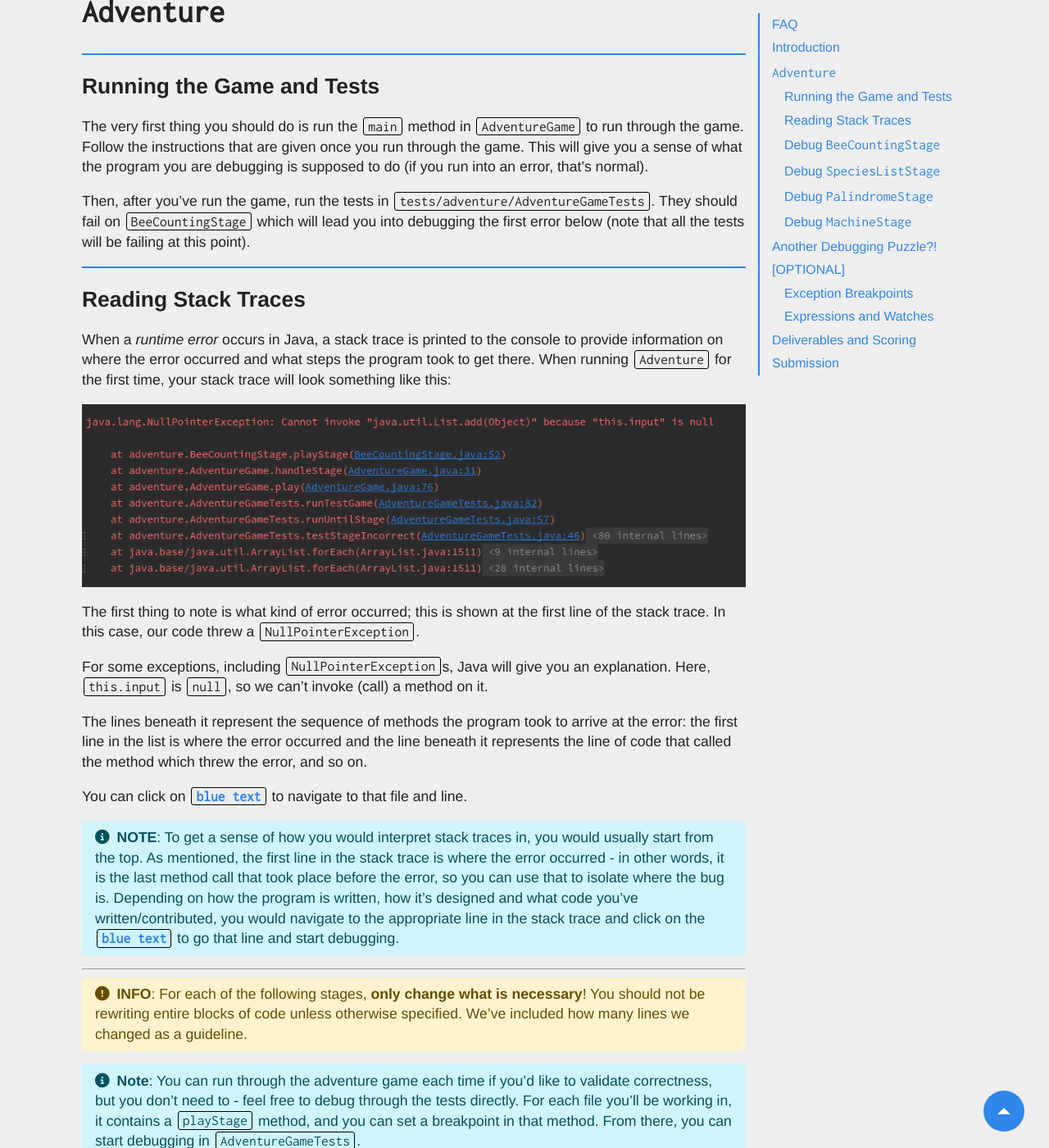
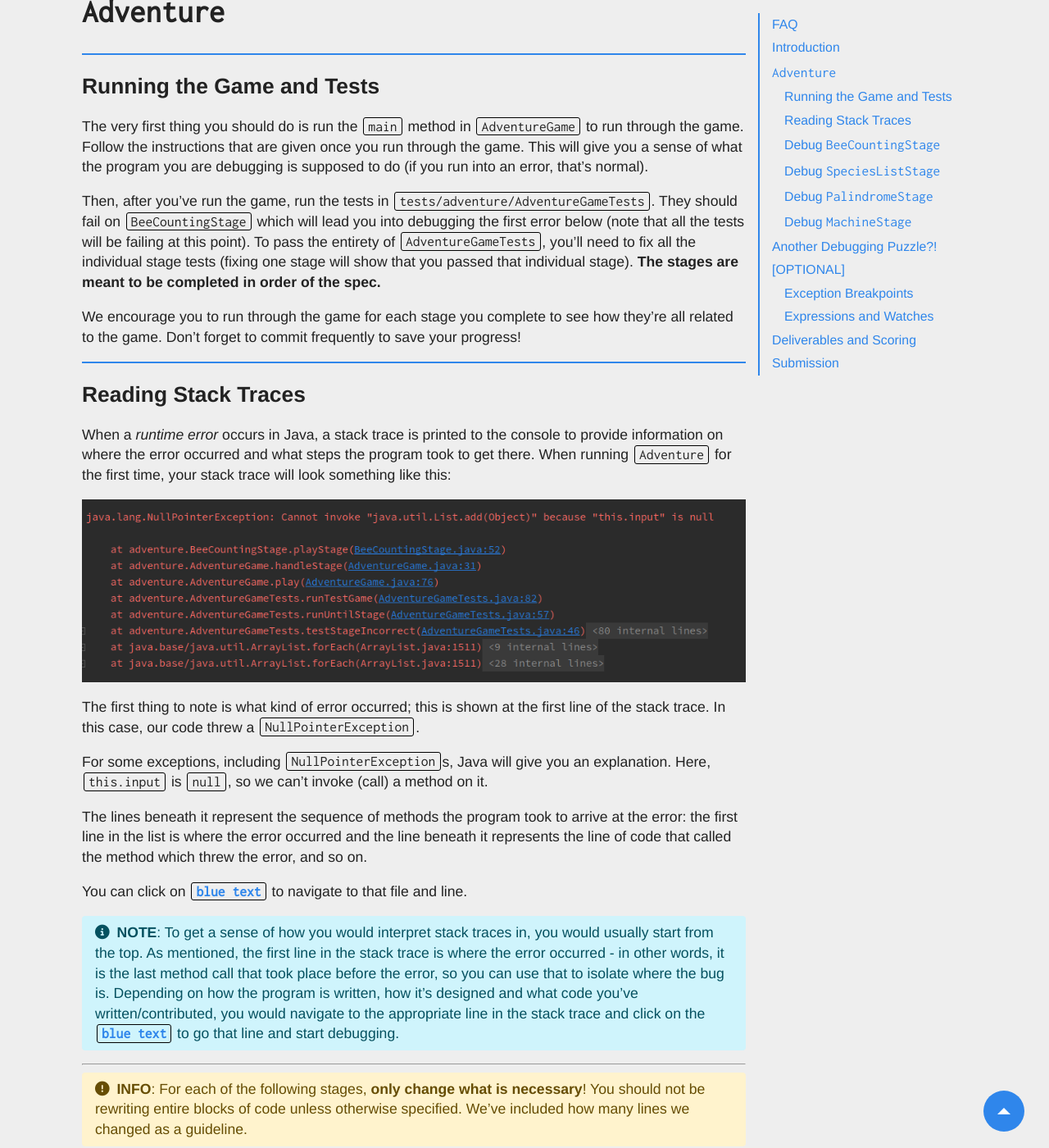
Before and after one commit to Berkeley-CS61B/website-fa23, a Jekyll site: the page built from materials/lab/lab03/index.md, in a window 1280 px wide and 1400 px high, scrolled down 782 px. Shown: the whole window at 82% size. Built offline with Jekyll 4.4.1, drawn with Linux system fonts in a browser that asks for light colours; nearby versions of some CDN libraries; comment, search, counter and statistics services are not loaded; some of the changed text lies outside the part shown.

Commit message:
Lab03 shadow spec

```diff
--- a/_data/week3.yml
+++ b/_data/week3.yml
@@ -42,7 +42,7 @@
     #       released: false
     #       link: https://docs.google.com/presentation/d/1X_XsKuZ9CU-XEGDO-Q3-1tTRNWFRs5pCQfC-l_wMPFE/edit?usp=share_link
   labs:
-    - name: Advanced Git and Debugging (due 09/11)
+    - name: Debugging Part 2 (due 09/11)
       link: materials/lab/lab03
       resource_links:
         - name: slides
--- a/materials/lab/lab03/index.md
+++ b/materials/lab/lab03/index.md
@@ -34,7 +34,13 @@ debugging is supposed to do (if you run into an error, that's normal).
 
 Then, after you’ve run the game, run the tests in `tests/adventure/AdventureGameTests`.
 They should fail on `BeeCountingStage` which will lead you into debugging the first error
-below (note that all the tests will be failing at this point).
+below (note that all the tests will be failing at this point). To pass the entirety of
+`AdventureGameTests`, you'll need to fix all the individual stage tests (fixing one stage will
+show that you passed that individual stage). **The stages are meant to be completed in order
+of the spec.**
+
+We encourage you to run through the game for each stage you complete to see how they're all
+related to the game. Don't forget to commit frequently to save your progress!
 
 ### Reading Stack Traces
 
@@ -90,7 +96,7 @@ in `AdventureGameTests`.
 
 {% include alert.html type="task" content="
 **TASK**: Fix the `NullPointerException` that occurs in `BeeCountingStage` by
-analyzing the stack trace. You can ignore the lines with `<XX internal calls>`;
+analyzing the stack trace. You can ignore the lines with `<XX internal lines>`;
 these are from test framework or library code and usually won't help you find
 errors.
 " %}
@@ -219,8 +225,7 @@ being met?
 
 </summary>
 
-Take a closer look at `reverseList` through the Java Visualizer and its output.
-What do you notice?
+In conjunction with the first hint, try using the Java visualizer!
 
 </details>
 
@@ -443,6 +448,6 @@ lab (unless you modified things you weren't supposed to modify). To reiterate,
 Just as you did for the previous assignments, add, commit, then push your Lab 03
 code to GitHub. Then, submit to Gradescope to test your code. If you need a
 refresher, check out the instructions in the
-[Lab 1 spec](/materials/lab/lab01/index.md#saving-your-work-using-git-and-github)
+[Lab 1 spec](../lab01/index.md)
 and the
-[Assignment Workflow Guide](/materials/guides/assignment-workflow/index.md#submitting-to-gradescope).
+[Assignment Workflow Guide](../../guides/assignment-workflow/index.md#submitting-to-gradescope).
```
